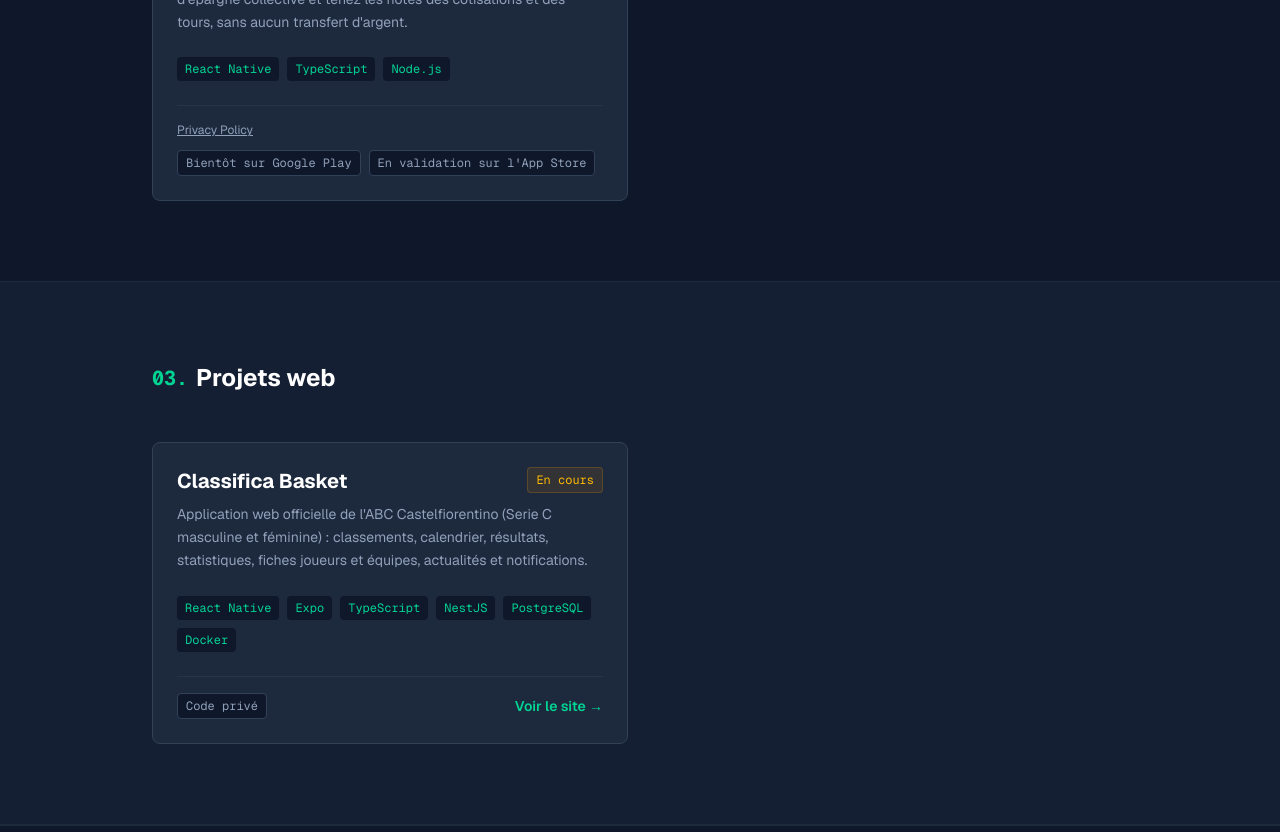
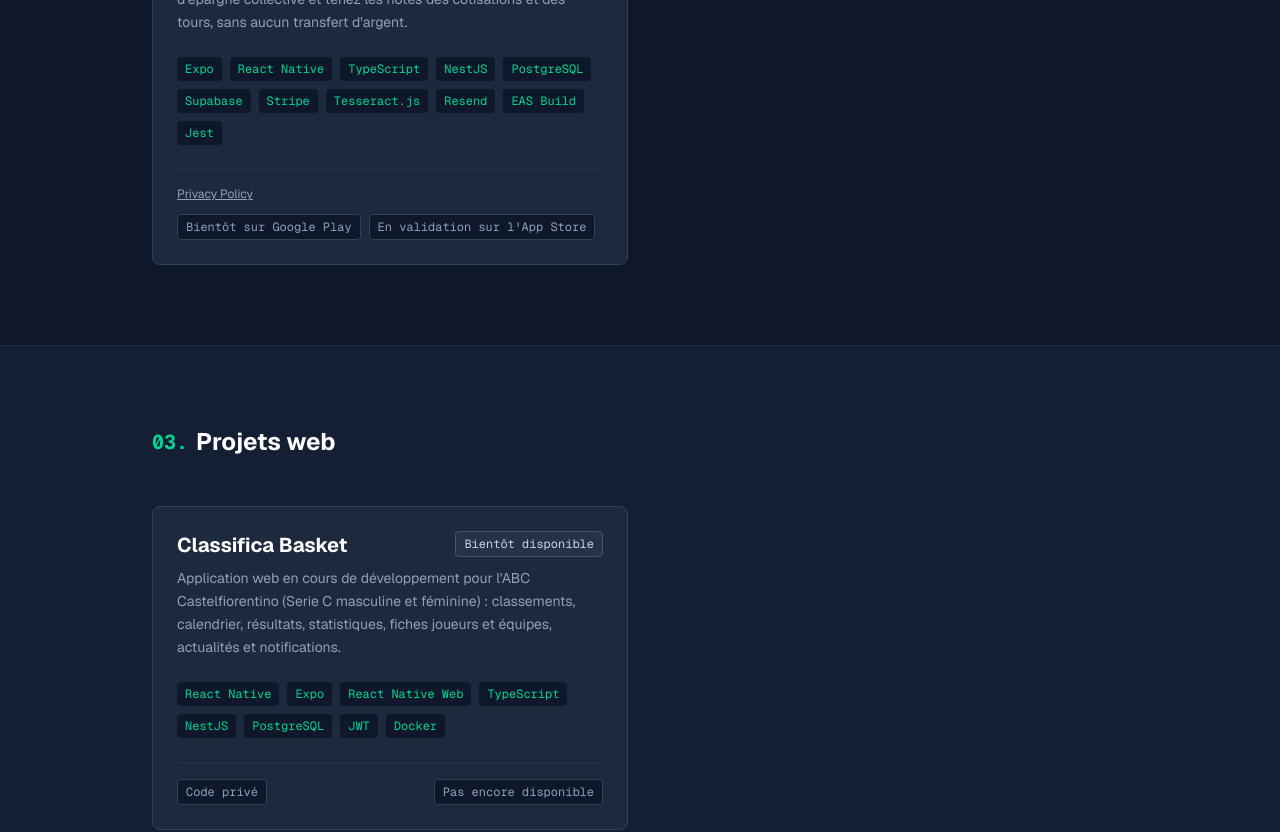
Before and after one commit to phelouzat3-glitch/phelouzat-fullstack, a Next.js app: page / in a window 1280 px wide. Shown: the part 1100-1932 px from the top of the page. Built offline with nearby package versions, Linux system fonts and the light colour scheme.

Commit message:
Mise a jour stack TontineCommunity et statut Classifica Basket

```diff
--- a/src/app/page.tsx
+++ b/src/app/page.tsx
@@ -55,7 +55,19 @@ const mobileApps: Project[] = [
     title: "TontineCommunity",
     description:
       "Application d'organisation de tontines : gérez vos groupes d'épargne collective et tenez les notes des cotisations et des tours, sans aucun transfert d'argent.",
-    tech: ["React Native", "TypeScript", "Node.js"],
+    tech: [
+      "Expo",
+      "React Native",
+      "TypeScript",
+      "NestJS",
+      "PostgreSQL",
+      "Supabase",
+      "Stripe",
+      "Tesseract.js",
+      "Resend",
+      "EAS Build",
+      "Jest",
+    ],
     platform: "mobile",
     status: "in-progress",
     playStoreUrl: "",
@@ -69,11 +81,19 @@ const webProjects: Project[] = [
   {
     title: "Classifica Basket",
     description:
-      "Application web officielle de l'ABC Castelfiorentino (Serie C masculine et féminine) : classements, calendrier, résultats, statistiques, fiches joueurs et équipes, actualités et notifications.",
-    tech: ["React Native", "Expo", "TypeScript", "NestJS", "PostgreSQL", "Docker"],
+      "Application web en cours de développement pour l'ABC Castelfiorentino (Serie C masculine et féminine) : classements, calendrier, résultats, statistiques, fiches joueurs et équipes, actualités et notifications.",
+    tech: [
+      "React Native",
+      "Expo",
+      "React Native Web",
+      "TypeScript",
+      "NestJS",
+      "PostgreSQL",
+      "JWT",
+      "Docker",
+    ],
     platform: "web",
-    status: "in-progress",
-    liveUrl: "https://classifica-basket.vercel.app",
+    status: "coming-soon",
   },
 ];
 
@@ -146,6 +166,11 @@ function ProjectCard({ project }: { project: Project }) {
             >
               Voir le site →
             </a>
+          )}
+          {project.platform === "web" && !project.liveUrl && (
+            <span className="text-xs font-mono text-slate-400 bg-slate-900 border border-slate-700 px-2 py-1 rounded">
+              Pas encore disponible
+            </span>
           )}
           {project.platform === "mobile" && (
             <>
```
